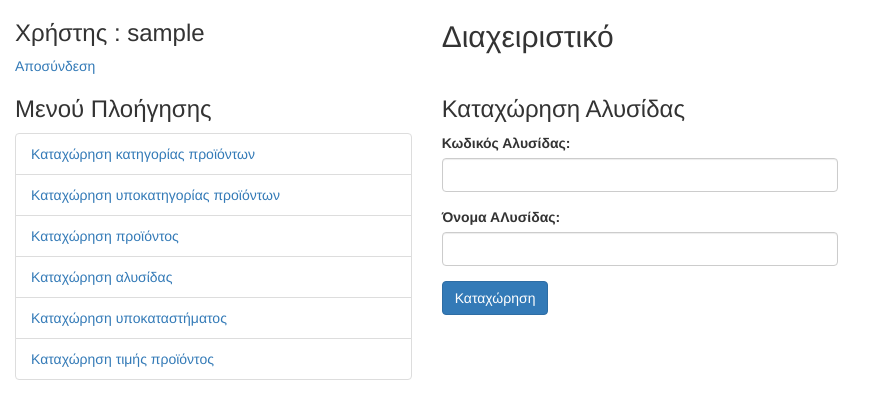
After one commit to NitsosG/Super-Market-php-master, a PHP site: page /insertBrand.php in a window 1280 px wide. The commit adds this page. Shown: the top 419 px of the page, without its empty margins (0-886 px from the left). Run offline with PHP 8.4, Linux system fonts and the light colour scheme; the visitor is signed in with stand-in values (Sample User, id 1).

Commit message:
Admin screens vol 2

```diff
--- /dev/null
+++ b/pages/admin/insertBrand.php
@@ -0,0 +1,40 @@
+<!DOCTYPE html>
+<html>
+
+    <?php include "header.php" ?>
+    <body class="admin-form">
+    <div class="container-fluid">
+    <div class="row">
+      <div class="col-sm-4">
+        <?php include "user.php" ?>
+      </div>
+      <div class="col-sm-8">
+      <h2>Διαχειριστικό</h2>
+      </div>
+    </div>
+      <div class="row">
+        <?php include "menu.php" ?>
+        <div class="col-sm-4">
+        <h3>Καταχώρηση Αλυσίδας</h3>
+        <form method="post" enctype="multipart/form-data" action="<?php echo $_SERVER['PHP_SELF'];?>">
+            <?php
+              inputFormField("Κωδικός Αλυσίδας", "brand-code","text",true);
+              inputFormField("Όνομα ΑΛυσίδας", "brand-name","text",true);
+            ?>
+            <input type="submit" value="Καταχώρηση" class="btn btn-primary" />
+        </form>
+      </div>
+      <div class="col-sm-4">
+      </div>
+      </div>
+      </div>
+    </body>
+</html>
+
+<?php
+if ($_SERVER["REQUEST_METHOD"] == "POST") {
+  $brandCode = $_POST['brand-code'];
+  $brandName = $_POST['brand-name'];
+  insertBrand($brandCode, $brandName);
+}
+?>
--- a/pages/admin/menu.php
+++ b/pages/admin/menu.php
@@ -1,8 +1,10 @@
 <div class="col-sm-4">
   <h3>Μενού Πλοήγησης</h3>
     <ul class="list-group">
+      <li class="list-group-item"><a href="insertProductCategory.php">Καταχώρηση κατηγορίας προϊόντων</a></li>
       <li class="list-group-item"><a href="insertProductSubcategory.php">Καταχώρηση υποκατηγορίας προϊόντων</a></li>
       <li class="list-group-item"><a href="insertProduct.php">Καταχώρηση προϊόντος</a></li>
+      <li class="list-group-item"><a href="insertBrand.php">Καταχώρηση αλυσίδας</a></li>
       <li class="list-group-item"><a href="insertBranch.php">Καταχώρηση υποκαταστήματος</a></li>
       <li class="list-group-item"><a href="pricing.php">Καταχώρηση τιμής προϊόντος</a></li>
     </ul>
--- a/phpScripts/DbServices.php
+++ b/phpScripts/DbServices.php
@@ -79,6 +79,19 @@ function insertProductSubcategory($category,$code, $name){
                      '". $category ."')");
 }
 
+
+function insertBrand($code, $name){
+    executeQuery("INSERT INTO Super_market_brand (code,name) VALUES
+                    ('". $code ."',
+                     '". $name ."')");
+}
+
+function insertProductCategory($code, $description){
+    executeQuery("INSERT INTO Product_category (code,description) VALUES
+                    ('". $code ."',
+                     '". $description ."')");
+}
+
 function cartProducts($productIds){
     $cartItems = array();
     foreach($productIds as $productId){
```
Also changed, not shown: pages/admin/insertProductCategory.php (added, +40 -0 lines).
